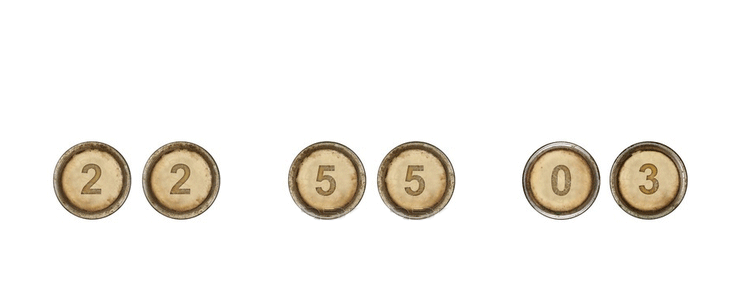
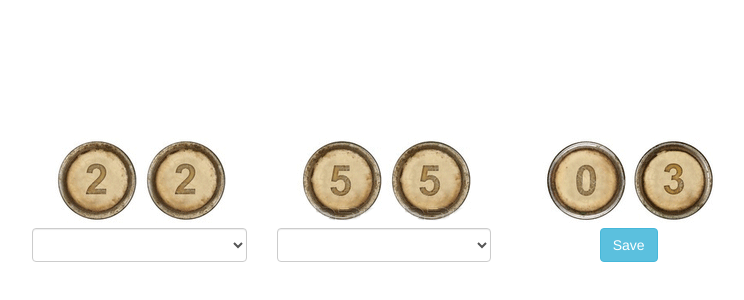
Before and after one commit to lucachaco/TickTock, a website: page index.html in a window 1280 px wide. Shown: the part 142-442 px from the top of the page, without its empty margins (288-1032 px from the left). Drawn offline with Linux system fonts and the light colour scheme.

Commit message:
Add alarm options.

```diff
--- a/app/js/controllers.js
+++ b/app/js/controllers.js
@@ -10,7 +10,6 @@ tickTockControllers.controller('ClockCtrl', ['$scope', '$timeout',
         var _tick;
 
         $scope.digits = [];
-
         $scope.digits.push("zero");
         $scope.digits.push("one");
         $scope.digits.push("two");
@@ -37,19 +36,22 @@ tickTockControllers.controller('ClockCtrl', ['$scope', '$timeout',
 
         $scope.getFirstDigit = function ($index) {
 
-            if ($index < 10){
+            if ($index < 10) {
                 return $scope.digits[$index];
             }
-            else if ($index < 100){
+            else if ($index < 100) {
                 return $scope.digits[Math.floor($index % 10)];
             }
         };
 
         $scope.getSecondDigit = function ($index) {
-            return  $scope.digits[Math.floor($index/10)];
+            return $scope.digits[Math.floor($index / 10)];
         };
 
-        // Start the timer
+        $scope.saveTime = function () {
+            return alert($scope.selectedHour + " - " + $scope.selectedMinute);
+        };
+
         $timeout(_tick, $scope.tickInterval);
 
 
--- a/index.html
+++ b/index.html
@@ -16,8 +16,8 @@
 
 <div class="view-container">
     <div ng-view class="view-frame">
-        <div ng-controller="ClockCtrl">
-            <div class="row center">
+        <div class="center" ng-controller="ClockCtrl">
+            <div class="row ">
                 <div class="col-md-4">
                     <div class="{{getSecondDigit(hour)}}"></div>
                     <div class="{{getFirstDigit(hour)}}"></div>
@@ -31,6 +31,107 @@
                     <div class="{{getFirstDigit(second)}}"></div>
                 </div>
             </div>
+            <div class="row">
+                <div class=" col-xs-4">
+                    <select class="form-control" ng-model="selectedHour">
+                        <option value="0">00</option>
+                        <option value="1">01</option>
+                        <option value="2">02</option>
+                        <option value="3">03</option>
+                        <option value="4">04</option>
+                        <option value="5">05</option>
+                        <option value="6">06</option>
+                        <option value="7">07</option>
+                        <option value="8">08</option>
+                        <option value="9">09</option>
+                        <option value="10">10</option>
+                        <option value="11">11</option>
+                        <option value="12">12</option>
+                        <option value="13">13</option>
+                        <option value="14">14</option>
+                        <option value="15">15</option>
+                        <option value="16">16</option>
+                        <option value="17">17</option>
+                        <option value="18">18</option>
+                        <option value="19">19</option>
+                        <option value="20">20</option>
+                        <option value="21">21</option>
+                        <option value="22">22</option>
+                        <option value="23">23</option>
+
+
+                    </select>
+                </div>
+                <div class=" col-xs-4">
+                    <select class="form-control" ng-model="selectedMinute" >
+                        <option value="0">00</option>
+                        <option value="1">01</option>
+                        <option value="2">02</option>
+                        <option value="3">03</option>
+                        <option value="4">04</option>
+                        <option value="5">05</option>
+                        <option value="6">06</option>
+                        <option value="7">07</option>
+                        <option value="8">08</option>
+                        <option value="9">09</option>
+                        <option value="10">10</option>
+                        <option value="11">11</option>
+                        <option value="12">12</option>
+                        <option value="13">13</option>
+                        <option value="14">14</option>
+                        <option value="15">15</option>
+                        <option value="16">16</option>
+                        <option value="17">17</option>
+                        <option value="18">18</option>
+                        <option value="19">19</option>
+                        <option value="20">20</option>
+                        <option value="21">21</option>
+                        <option value="22">22</option>
+                        <option value="23">23</option>
+                        <option value="24">24</option>
+                        <option value="25">25</option>
+                        <option value="26">26</option>
+                        <option value="27">27</option>
+                        <option value="28">28</option>
+                        <option value="29">29</option>
+                        <option value="30">30</option>
+                        <option value="31">31</option>
+                        <option value="32">32</option>
+                        <option value="33">33</option>
+                        <option value="34">34</option>
+                        <option value="35">35</option>
+                        <option value="36">36</option>
+                        <option value="37">37</option>
+                        <option value="38">38</option>
+                        <option value="39">39</option>
+                        <option value="40">40</option>
+                        <option value="41">41</option>
+                        <option value="42">42</option>
+                        <option value="43">43</option>
+                        <option value="44">44</option>
+                        <option value="45">45</option>
+                        <option value="46">46</option>
+                        <option value="47">47</option>
+                        <option value="48">48</option>
+                        <option value="49">49</option>
+                        <option value="50">50</option>
+                        <option value="51">51</option>
+                        <option value="52">52</option>
+                        <option value="53">53</option>
+                        <option value="54">54</option>
+                        <option value="55">55</option>
+                        <option value="56">56</option>
+                        <option value="57">57</option>
+                        <option value="58">58</option>
+                        <option value="59">59</option>
+                    </select>
+                </div>
+                <button class="btn btn-info" type="button" ng-click="saveTime()">
+                    Save
+                </button>
+
+
+            </div>
         </div>
     </div>
 </div>
```
